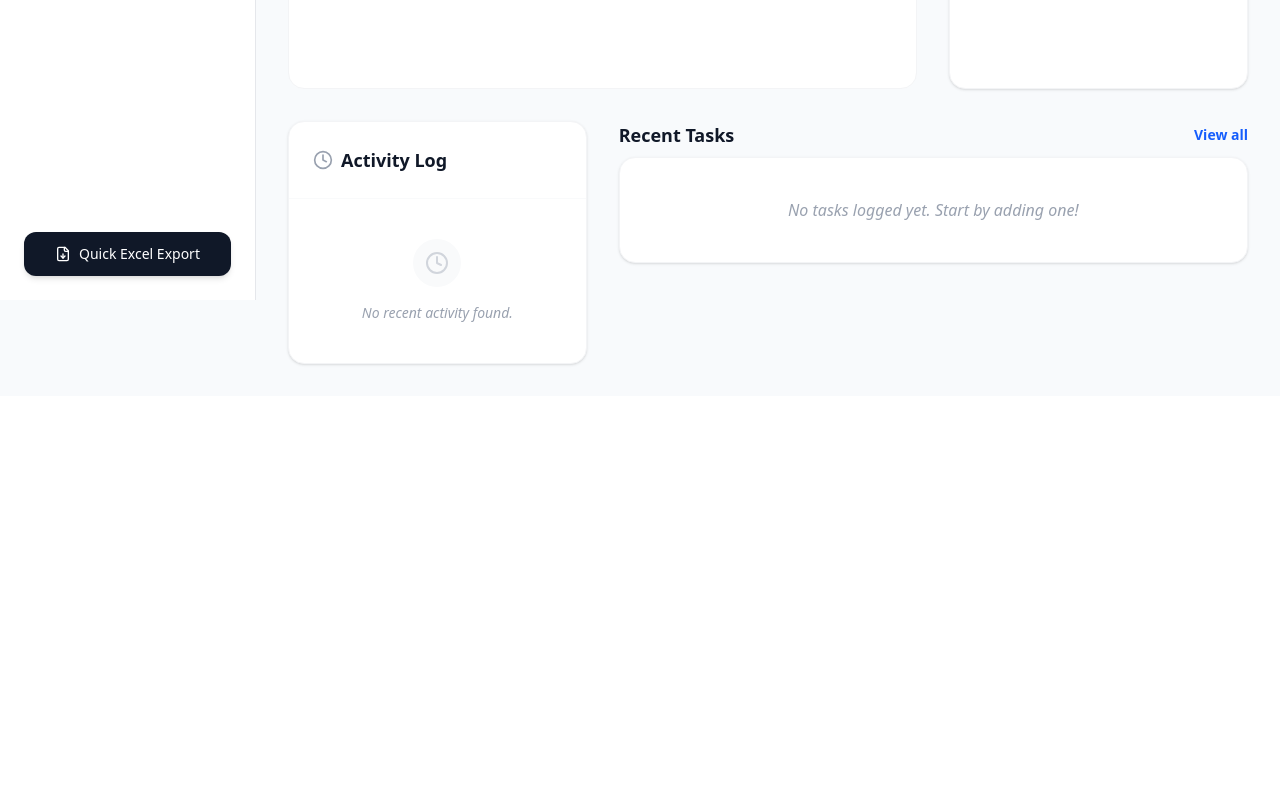
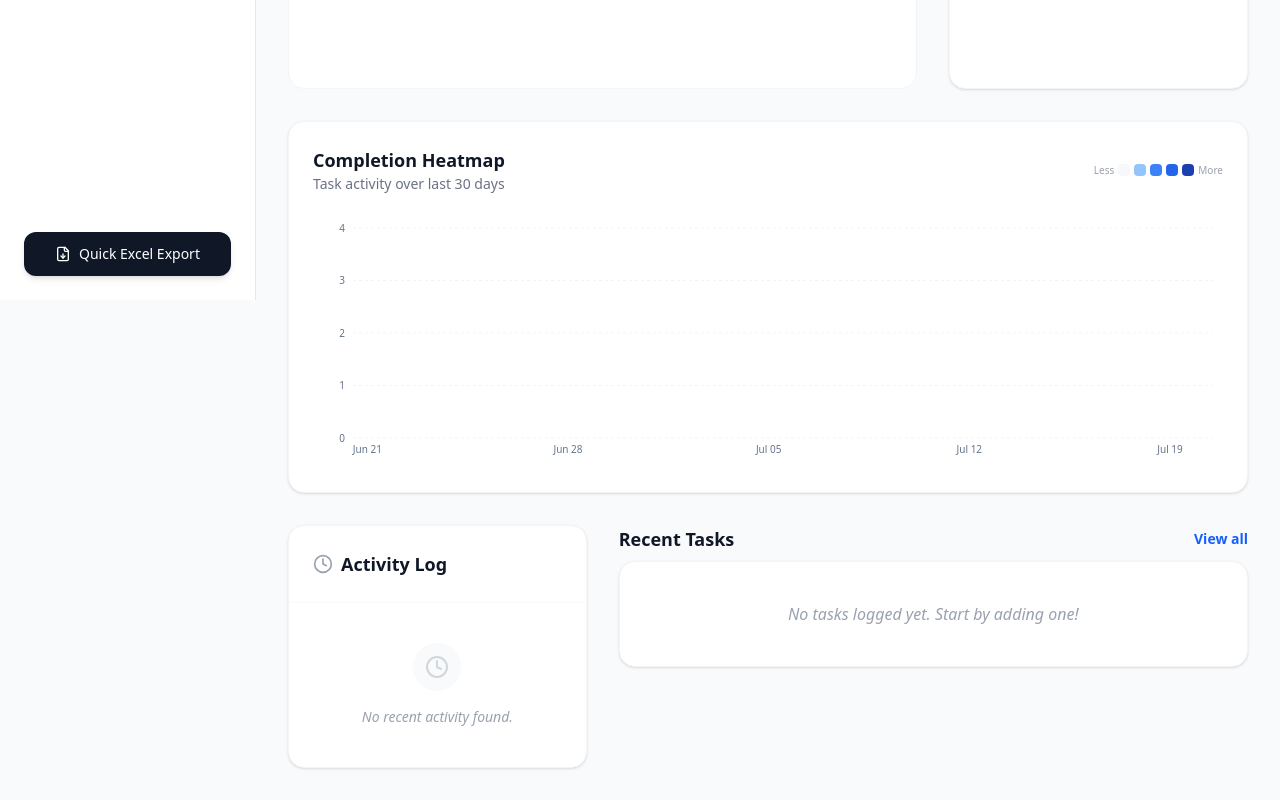
Before and after one commit to Dinesh-Das/WorkPulse, a React (Vite) app: page / in a window 1280 px wide. Shown: the part 500-1300 px from the top of the page. Before the commit the page ends 896 px from the top, so only its background shows below. Built offline with nearby package versions, Linux system fonts and the light colour scheme.

Commit message:
feat: add task completion heatmap and tracking
Track task completion dates to power a new visualization component displaying daily task completion trends over the last 30 days.

```diff
--- a/src/App.tsx
+++ b/src/App.tsx
@@ -14,6 +14,7 @@ import { SetupScreen } from './components/SetupScreen';
 import { SettingsPage } from './components/SettingsPage';
 import { TeamWorkload } from './components/TeamWorkload';
 import { ActivityLog } from './components/ActivityLog';
+import { TaskCompletionHeatmap } from './components/TaskCompletionHeatmap';
 import { PriorityDistribution } from './components/PriorityDistribution';
 import { HighlightText } from './components/HighlightText';
 import { DaysRemainingBadge } from './components/DaysRemainingBadge';
@@ -135,8 +136,18 @@ export default function App() {
   };
 
   const bulkUpdateStatus = (status: TaskStatus) => {
+    const today = new Date().toISOString().split('T')[0];
     const updatedTaskIds = tasks.filter(t => selectedTaskIds.includes(t.id)).map(t => t.id);
-    setTasks(tasks.map(t => selectedTaskIds.includes(t.id) ? { ...t, status } : t));
+    setTasks(tasks.map(t => {
+      if (selectedTaskIds.includes(t.id)) {
+        return {
+          ...t,
+          status,
+          completedDate: status === TaskStatus.COMPLETED ? (t.completedDate || today) : t.completedDate
+        };
+      }
+      return t;
+    }));
     updatedTaskIds.forEach(id => {
       const task = tasks.find(t => t.id === id);
       if (task) logActivity(ActivityType.TASK_UPDATED, id, task.name, `Bulk update status: ${status}`);
@@ -345,7 +356,12 @@ export default function App() {
   const handleSaveTask = (task: Task) => {
     const existingTask = tasks.find(t => t.id === task.id);
     if (existingTask) {
-      setTasks(tasks.map(t => t.id === task.id ? task : t));
+      const today = new Date().toISOString().split('T')[0];
+      const updatedTask = {
+        ...task,
+        completedDate: (task.status === TaskStatus.COMPLETED && !task.completedDate) ? today : task.completedDate
+      };
+      setTasks(tasks.map(t => t.id === task.id ? updatedTask : t));
 
       let details = `Status: ${task.status}`;
       if (existingTask.status !== task.status) {
@@ -353,7 +369,12 @@ export default function App() {
       }
       logActivity(ActivityType.TASK_UPDATED, task.id, task.name, details);
     } else {
-      setTasks([task, ...tasks]);
+      const today = new Date().toISOString().split('T')[0];
+      const newTask = {
+        ...task,
+        completedDate: (task.status === TaskStatus.COMPLETED && !task.completedDate) ? today : task.completedDate
+      };
+      setTasks([newTask, ...tasks]);
       logActivity(ActivityType.TASK_CREATED, task.id, task.name);
     }
     setIsTaskFormOpen(false);
@@ -583,6 +604,11 @@ export default function App() {
                   <div className="lg:col-span-1">
                     <PriorityDistribution tasks={tasks.filter(t => !t.isArchived)} />
                   </div>
+                </div>
+
+                <div className="grid grid-cols-1 gap-8">
+                  {/* Task Completion Heatmap */}
+                  <TaskCompletionHeatmap tasks={tasks} />
                 </div>
 
                 <div className="grid grid-cols-1 lg:grid-cols-3 gap-8">
--- /dev/null
+++ b/src/components/TaskCompletionHeatmap.tsx
@@ -0,0 +1,117 @@
+import React, { useMemo } from 'react';
+import {
+  ResponsiveContainer,
+  XAxis,
+  YAxis,
+  Tooltip,
+  Cell,
+  BarChart,
+  Bar,
+  CartesianGrid
+} from 'recharts';
+import { Task, TaskStatus } from '../types';
+import { format, subDays, startOfDay, isSameDay, eachDayOfInterval } from 'date-fns';
+
+interface TaskCompletionHeatmapProps {
+  tasks: Task[];
+}
+
+export const TaskCompletionHeatmap: React.FC<TaskCompletionHeatmapProps> = ({ tasks }) => {
+  const chartData = useMemo(() => {
+    const today = startOfDay(new Date());
+    const last30Days = eachDayOfInterval({
+      start: subDays(today, 29),
+      end: today,
+    });
+
+    return last30Days.map(day => {
+      const completedCount = tasks.filter(task => {
+        if (task.status !== TaskStatus.COMPLETED || !task.completedDate) return false;
+        return isSameDay(new Date(task.completedDate), day);
+      }).length;
+
+      return {
+        date: format(day, 'MMM dd'),
+        fullDate: format(day, 'yyyy-MM-dd'),
+        count: completedCount,
+      };
+    });
+  }, [tasks]);
+
+  const maxCount = Math.max(...chartData.map(d => d.count), 1);
+
+  const getColor = (count: number) => {
+    if (count === 0) return 'rgba(226, 232, 240, 0.3)'; // slate-200
+    if (count < 3) return '#93c5fd'; // blue-300
+    if (count < 6) return '#3b82f6'; // blue-500
+    if (count < 10) return '#2563eb'; // blue-600
+    return '#1e40af'; // blue-800
+  };
+
+  const isDark = document.documentElement.classList.contains('dark');
+
+  return (
+    <div className="bg-white p-6 rounded-2xl shadow-sm border border-gray-100 h-full dark:bg-slate-900 dark:border-slate-800">
+      <div className="flex items-center justify-between mb-6">
+        <div>
+          <h3 className="text-lg font-bold text-gray-900 dark:text-slate-100">Completion Heatmap</h3>
+          <p className="text-sm text-gray-500 dark:text-slate-400">Task activity over last 30 days</p>
+        </div>
+        <div className="flex items-center gap-1">
+          <span className="text-[10px] text-gray-400 dark:text-slate-500">Less</span>
+          {[0, 2, 5, 8, 12].map((v) => (
+            <div
+              key={v}
+              className="w-3 h-3 rounded-sm"
+              style={{ backgroundColor: getColor(v) }}
+            />
+          ))}
+          <span className="text-[10px] text-gray-400 dark:text-slate-500">More</span>
+        </div>
+      </div>
+
+      <div className="h-[250px] w-full">
+        <ResponsiveContainer width="100%" height="100%">
+          <BarChart data={chartData} margin={{ top: 10, right: 10, left: -20, bottom: 0 }}>
+            <CartesianGrid strokeDasharray="3 3" vertical={false} stroke={isDark ? '#334155' : '#F1F5F9'} />
+            <XAxis
+              dataKey="date"
+              axisLine={false}
+              tickLine={false}
+              interval={6}
+              tick={{ fontSize: 10, fill: isDark ? '#94a3b8' : '#64748B' }}
+            />
+            <YAxis
+              axisLine={false}
+              tickLine={false}
+              tick={{ fontSize: 10, fill: isDark ? '#94a3b8' : '#64748B' }}
+              allowDecimals={false}
+            />
+            <Tooltip
+              cursor={{ fill: isDark ? '#1e293b' : '#F8FAFC' }}
+              contentStyle={{
+                borderRadius: '12px',
+                border: 'none',
+                boxShadow: '0 10px 15px -3px rgb(0 0 0 / 0.1)',
+                padding: '12px',
+                backgroundColor: isDark ? '#1e293b' : '#ffffff',
+                color: isDark ? '#f1f5f9' : '#0f172a',
+                fontSize: '12px'
+              }}
+              labelStyle={{ fontWeight: 'bold', marginBottom: '4px' }}
+            />
+            <Bar dataKey="count" radius={[2, 2, 0, 0]}>
+              {chartData.map((entry, index) => (
+                <Cell
+                  key={`cell-${index}`}
+                  fill={getColor(entry.count)}
+                  className="transition-all duration-300 hover:opacity-80"
+                />
+              ))}
+            </Bar>
+          </BarChart>
+        </ResponsiveContainer>
+      </div>
+    </div>
+  );
+};
```
